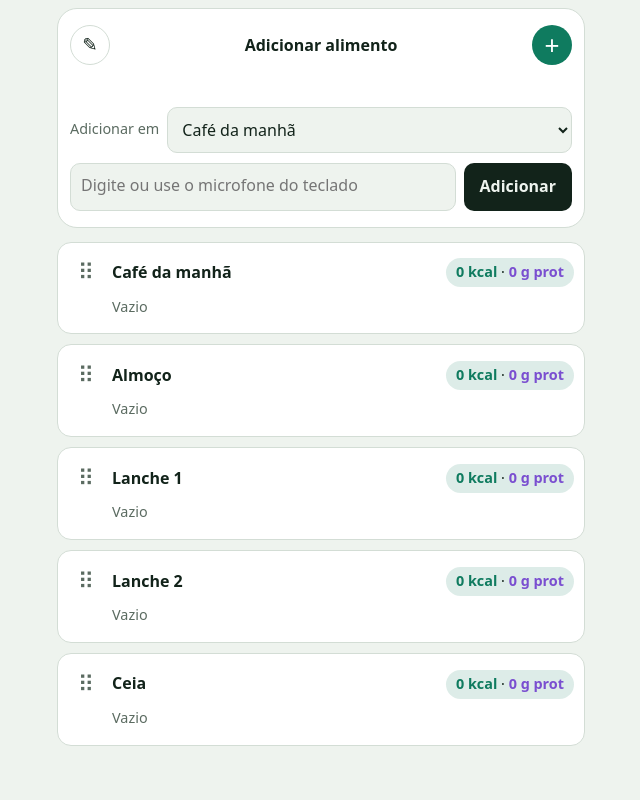
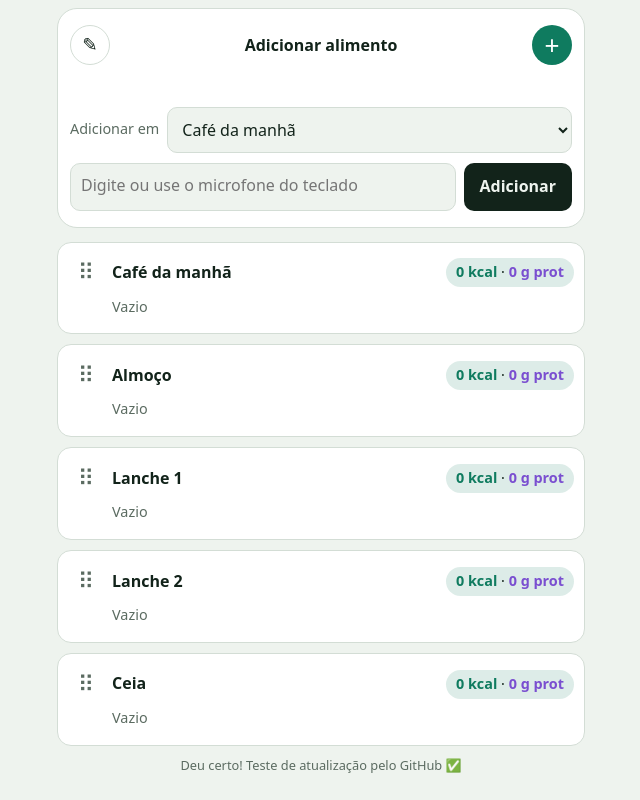
Before and after one commit to vfrochaasus/Dieta, a plain HTML site: page index.html in a window 1280 px wide. Shown: the part 368-1168 px from the top of the page, without its empty margins (319-959 px from the left). Before the commit the page ends 1140 px from the top, so only its background shows below. Drawn offline with Linux system fonts and the light colour scheme.

Commit message:
Teste: adiciona legenda no final

```diff
--- a/index.html
+++ b/index.html
@@ -180,6 +180,7 @@ textarea{flex:1;resize:none;height:48px}
 <p class="note" id="moNote"></p>
 </div>
 <div id="bd" hidden></div>
+<p class="note" style="text-align:center">Deu certo! Teste de atualização pelo GitHub ✅</p>
 </main>
 <script>
 var BLOCKS={cafe:"Café da manhã",almoco:"Almoço",l1:"Lanche 1",l2:"Lanche 2",ceia:"Ceia"};
```
